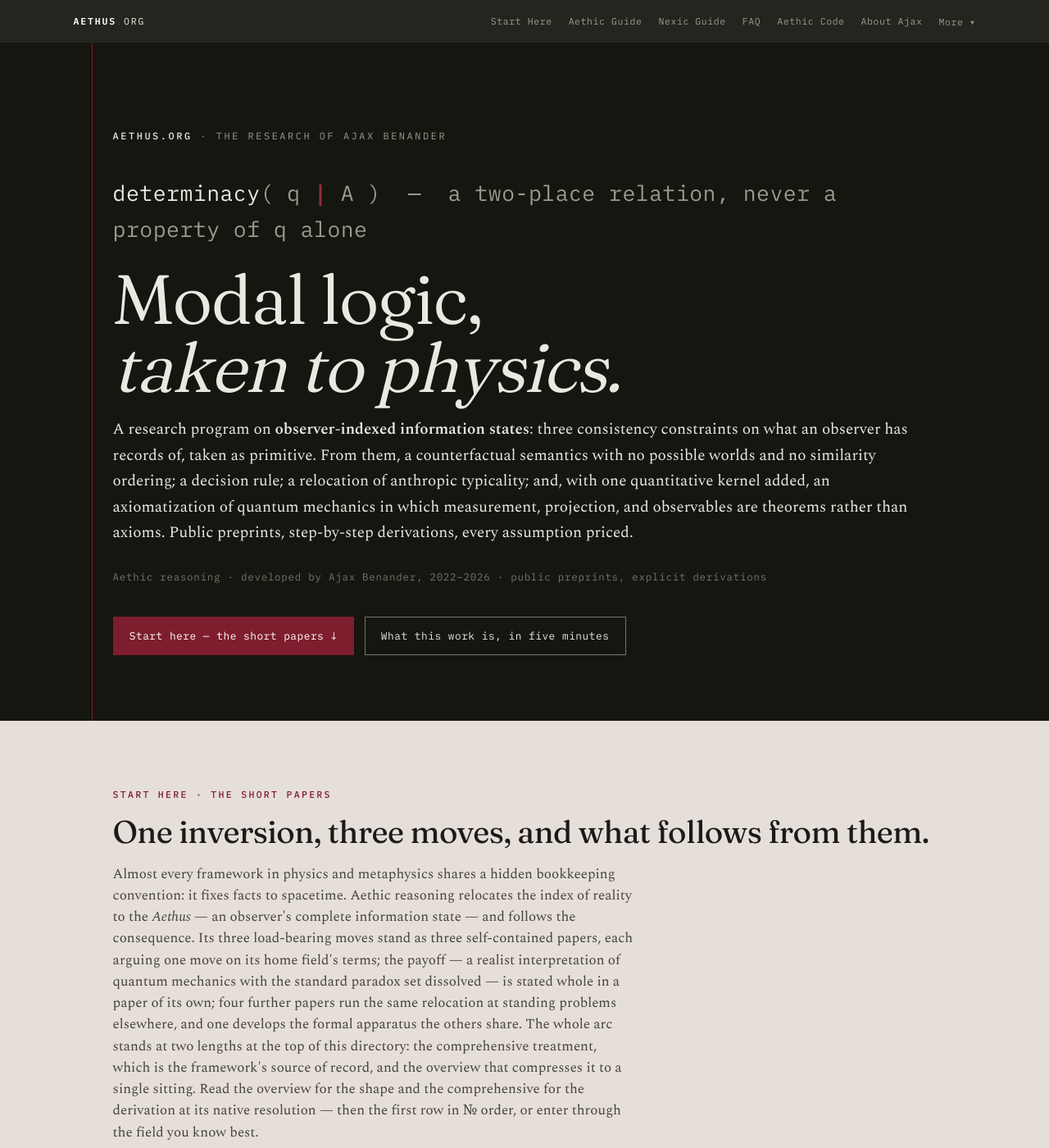
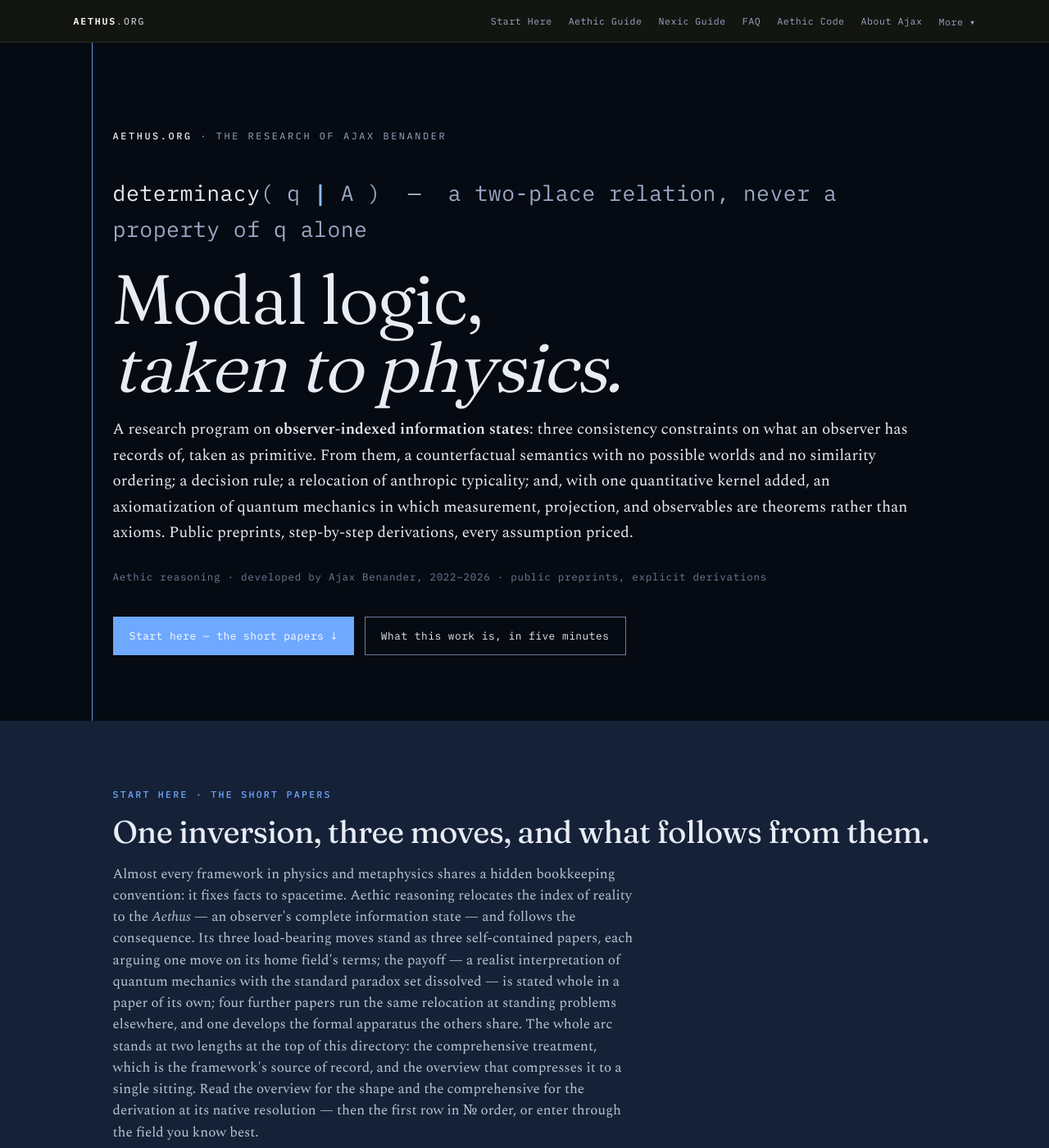
Before and after one commit to brunchwnewton/brunchwnewton.github.io, a Jekyll site: the page built from index.html, in a window 1280 px wide and 1400 px high. Shown: the whole window at 82% size. Built offline with Jekyll 4.4.1, drawn with Linux system fonts in a browser that asks for light colours.

Commit message:
Update index.html

```diff
--- a/index.html
+++ b/index.html
@@ -9,12 +9,12 @@
 <style>
 /* ==== KIT (inlined; was site-base include) ==== */
 :root{
-  --ink:#1A1B18;--ink-2:#43443E;--ink-3:#6E6F65;
-  --paper:#EEEDE6;--paper-2:#F7F6F0;--paper-3:#E7E5DB;
-  --rule:#D6D4C9;--rule-2:#E4E2D7;
-  --garnet:#7E1D2E;--garnet-2:#9C2A3C;--garnet-wash:rgba(126,29,46,.07);
-  --block:#151610;--block-2:#20211A;--on-block:#EAE9E1;--on-block-2:#9C9A8D;--on-block-3:#75746A;
-  --gold:#9A7B33;--gold-2:#B8942F;--sel:#E3E0D2;--measure:39rem;
+  --ink:#E7ECF5;--ink-2:#B9C3D6;--ink-3:#8593AD;
+  --paper:#0B1220;--paper-2:#111A2C;--paper-3:#182338;
+  --rule:#243250;--rule-2:#1C2740;
+  --garnet:#6FA8FF;--garnet-2:#8FBCFF;--garnet-wash:rgba(111,168,255,.10);
+  --block:#060A12;--block-2:#0D1522;--on-block:#E7ECF5;--on-block-2:#9AA8C4;--on-block-3:#6E7C99;
+  --gold:#D7B56D;--gold-2:#E7C77E;--sel:#243250;--measure:39rem;
   --display:"Fraunces",Georgia,serif;--body:"Spectral",Georgia,serif;--mono:"IBM Plex Mono",ui-monospace,Menlo,monospace;
 }
 *{box-sizing:border-box;}
@@ -37,7 +37,7 @@
 .rel .bar{color:var(--garnet);padding:0 .12em;font-weight:600;}
 .mono{font-family:var(--mono);}
 /* ---- top nav bar ---- */
-.topbar{position:sticky;top:0;z-index:40;background:rgba(21,22,16,.94);backdrop-filter:saturate(140%) blur(6px);border-bottom:1px solid #2a2b22;}
+.topbar{position:sticky;top:0;z-index:40;background:rgba(6,10,18,.94);backdrop-filter:saturate(140%) blur(6px);border-bottom:1px solid #1C2740;}
 .topbar .in{max-width:72rem;margin:0 auto;padding:.62rem 1.6rem;display:flex;align-items:center;gap:1.4rem;}
 .topbar a{color:var(--on-block-2);font-family:var(--mono);font-size:.74rem;letter-spacing:.05em;transition:color .15s;}
 .topbar a:hover{color:var(--on-block);}
@@ -113,7 +113,7 @@
 /* nav grid (site pages) */
 .navgrid{display:grid;grid-template-columns:1fr 1fr;gap:1px;background:var(--rule);border:1px solid var(--rule);}
 .navgrid a{background:var(--paper-2);padding:1.4rem 1.4rem;transition:.15s;}
-.navgrid a:hover{background:#fff;}
+.navgrid a:hover{background:var(--paper-3);}
 .navgrid .nt{font-family:var(--display);font-size:1.12rem;color:var(--ink);letter-spacing:-.01em;}
 .navgrid .nd{font-size:.92rem;color:var(--ink-3);margin-top:.35rem;line-height:1.5;}
 .navgrid .arr{color:var(--garnet);}
@@ -133,12 +133,12 @@
 .notebar{font-family:var(--mono);font-size:.82rem;color:var(--ink-3);line-height:1.6;border-left:2px solid var(--rule);padding-left:1.1rem;margin-top:1.4rem;}
 
 /* footer */
-footer.site{background:var(--block);color:var(--on-block-2);padding:3.2rem 0 2.4rem;font-size:.9rem;border-top:1px solid #2a2b22;}
+footer.site{background:var(--block);color:var(--on-block-2);padding:3.2rem 0 2.4rem;font-size:.9rem;border-top:1px solid #1C2740;}
 footer.site a{color:var(--on-block);}footer.site a:hover{color:#fff;}
 footer.site .foot-grid{display:flex;flex-wrap:wrap;gap:2.4rem 3.5rem;justify-content:space-between;}
 footer.site h4{font-family:var(--mono);font-size:.68rem;letter-spacing:.18em;text-transform:uppercase;color:var(--on-block-3);margin:0 0 .9rem;font-weight:500;}
 footer.site ul{list-style:none;margin:0;padding:0;line-height:2;}
-footer.site .foot-note{color:var(--on-block-3);margin-top:2.6rem;padding-top:1.6rem;border-top:1px solid #2a2b22;font-size:.82rem;line-height:1.6;}
+footer.site .foot-note{color:var(--on-block-3);margin-top:2.6rem;padding-top:1.6rem;border-top:1px solid #1C2740;font-size:.82rem;line-height:1.6;}
 
 @media(max-width:820px){
   .split,.navgrid{grid-template-columns:1fr;}
```
